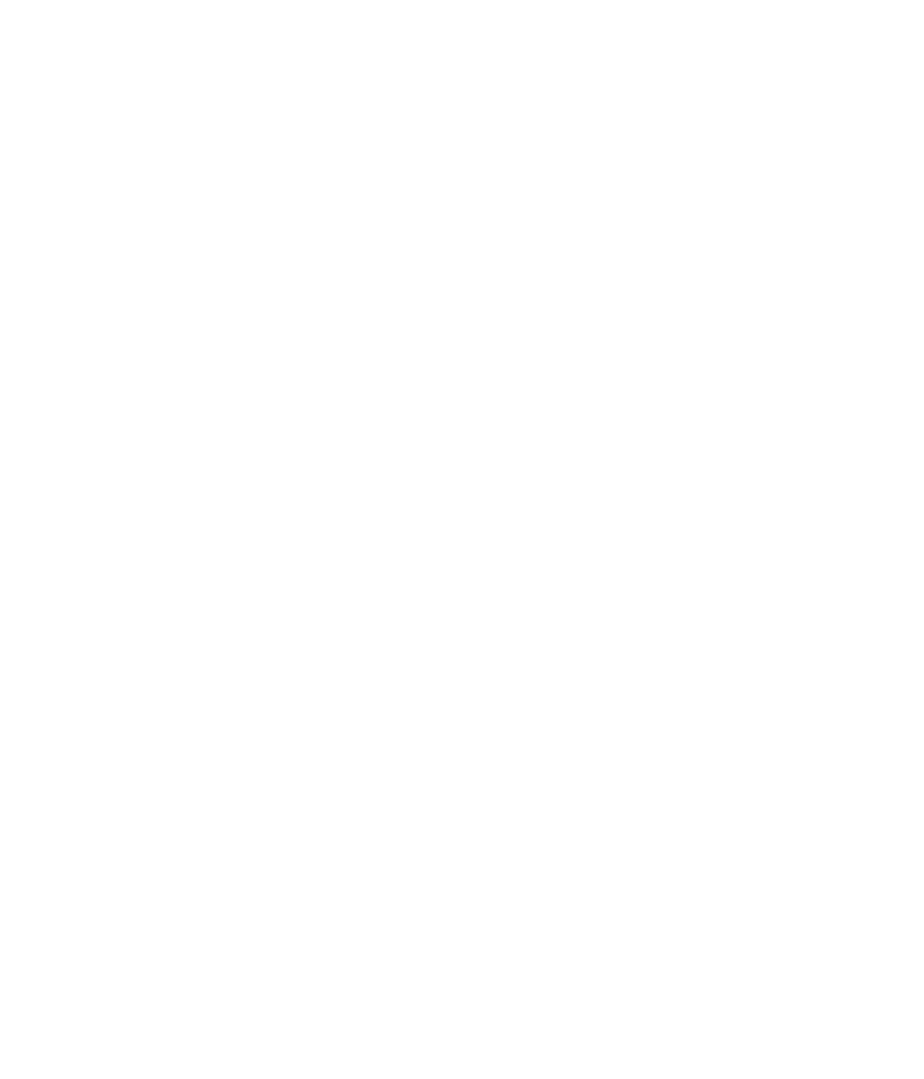
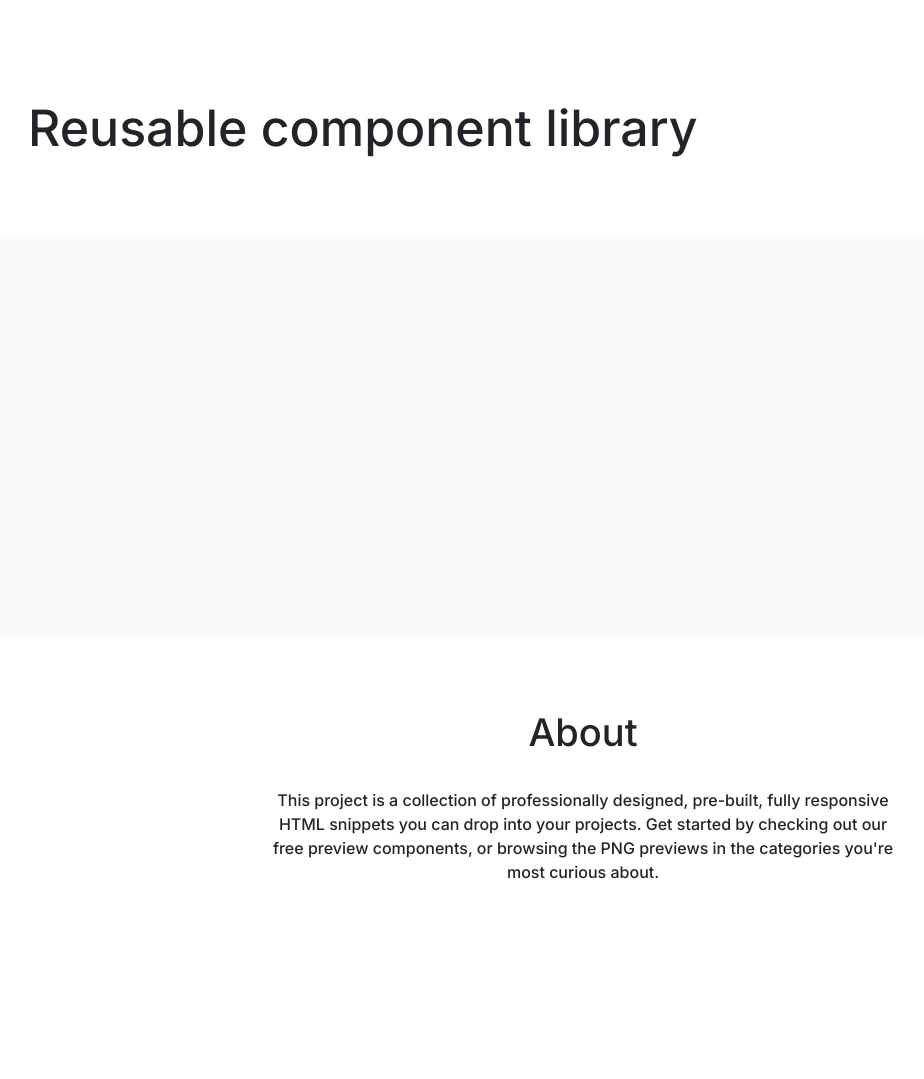
Before and after one commit to js-tasks-ru/htmlcss-20220120_aasolovkina, a website: page index.html in a window 1280 px wide. Shown: the whole page, without its empty margins (57-981 px from the left). Before the commit the page ends 800 px from the top, so only its background shows below. Drawn offline with Linux system fonts and the light colour scheme.

Commit message:
Добавляю макет главной страницы

```diff
--- a/assets/css/main.css
+++ b/assets/css/main.css
@@ -1,5 +1,9 @@
 @import 'normalize.css';
 @import '../fonts/fonts.css';
+
+@import '../../components/container/container.css';
+@import '../../components/header/header.css';
+@import '../../components/footer/footer.css';
 
 :root {
     --white: #ffffff;
@@ -23,3 +27,16 @@
 * {
     font-family: 'Roboto', sans-serif;
 }
+
+html, body {
+    height: 100%;
+}
+
+main {
+    min-height: 400px;
+    background: #F9FAFC;
+}
+
+.page {
+    background: #F9FAFC;
+}
--- a/assets/fonts/fonts.css
+++ b/assets/fonts/fonts.css
@@ -1 +1,2 @@
 @import url('https://fonts.googleapis.com/css2?family=Roboto:ital,wght@0,100;0,300;0,400;0,500;0,700;0,900;1,100;1,300;1,400;1,500;1,700;1,900&display=swap');
+@import url('https://fonts.googleapis.com/css2?family=Inter:wght@500&display=swap');
--- /dev/null
+++ b/components/container/container.css
@@ -0,0 +1,4 @@
+.container {
+    max-width: 1110px;
+    margin: 0 auto;
+}
--- /dev/null
+++ b/components/footer/footer.css
@@ -0,0 +1,28 @@
+.footer {
+    height: 300px;
+    background: var(--white);
+    padding: 71px 0;
+}
+
+.footer__title {
+    font-family: Inter;
+    font-style: normal;
+    font-weight: 500;
+    font-size: 38px;
+    line-height: 48px;
+    color: var(--black);
+    margin: 0;
+    text-align: center;
+}
+
+.footer__note {
+    font-family: Inter;
+    font-style: normal;
+    font-weight: normal;
+    font-size: 16px;
+    line-height: 24px;
+    text-align: center;
+    color: var(--black);
+    width: 640px;
+    margin: 32px auto 0 auto;
+}
--- /dev/null
+++ b/components/header/header.css
@@ -0,0 +1,14 @@
+.header {
+    padding: 96px 0 77px;
+    background: var(--white);
+}
+
+.header__title {
+    font-family: Inter, sans-serif;
+    font-style: normal;
+    font-weight: 500;
+    font-size: 50px;
+    line-height: 64px;
+    color: var(--black);
+    margin: 0;
+}
--- a/index.html
+++ b/index.html
@@ -4,7 +4,26 @@
     <head>
         <link rel="stylesheet" href="./assets/css/main.css">
     </head>
-    <body>
+    <body  class="page">
+        <header class="header">
+            <div class="container">
+                <h1 class="header__title">
+                    Reusable component library
+                </h1>
+            </div>
+        </header>
+        <main>
 
+        </main>
+        <footer class="footer">
+            <div class="container">
+                <h2 class="footer__title">
+                    About
+                </h2>
+                <p class="footer__note">
+                    This project is a collection of professionally designed, pre-built, fully responsive HTML snippets you can drop into your projects. Get started by checking out our free preview components, or browsing the PNG previews in the categories you're most curious about.
+                </p>
+            </div>
+        </footer>
     </body>
 </html>
```
